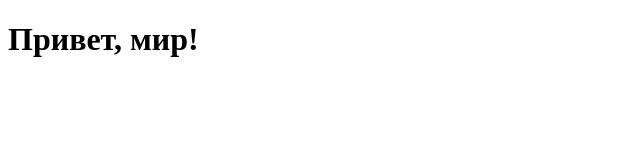
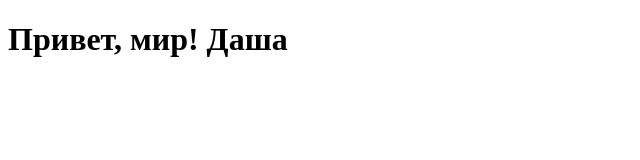
Before and after one commit to Darilpa/darilpa.github.io, a plain HTML site: page index.html in a window 1280 px wide. Shown: the whole page, without its empty margins (0-640 px from the left). Drawn offline with Linux system fonts and the light colour scheme.

Commit message:
*check fixes

```diff
--- a/index.html
+++ b/index.html
@@ -7,6 +7,6 @@
   <title>Личный сайт Дарьи Ломако</title>
 </head>
 <body>
-  <h1>Привет, мир!</h1>
+  <h1>Привет, мир! Даша</h1>
 </body>
 </html>
```
